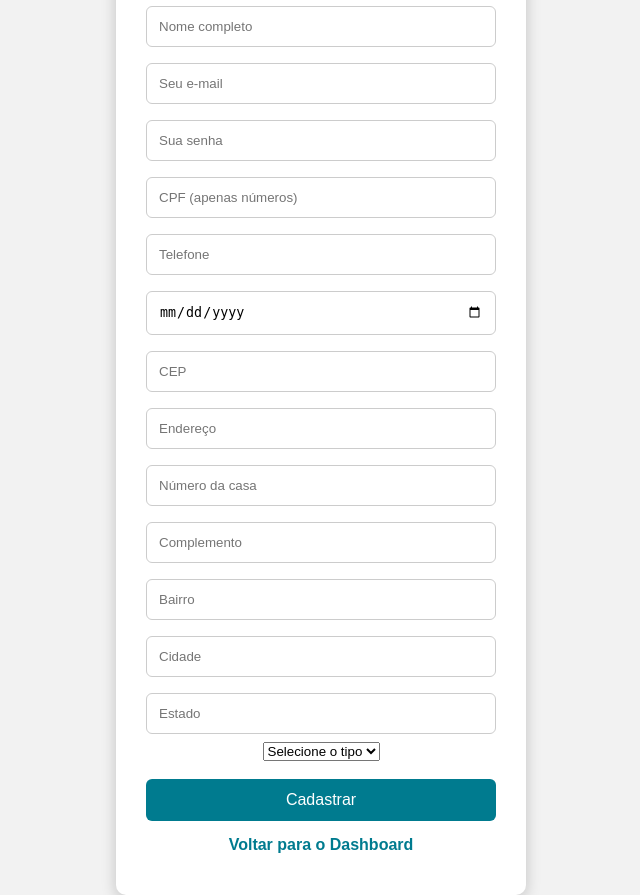
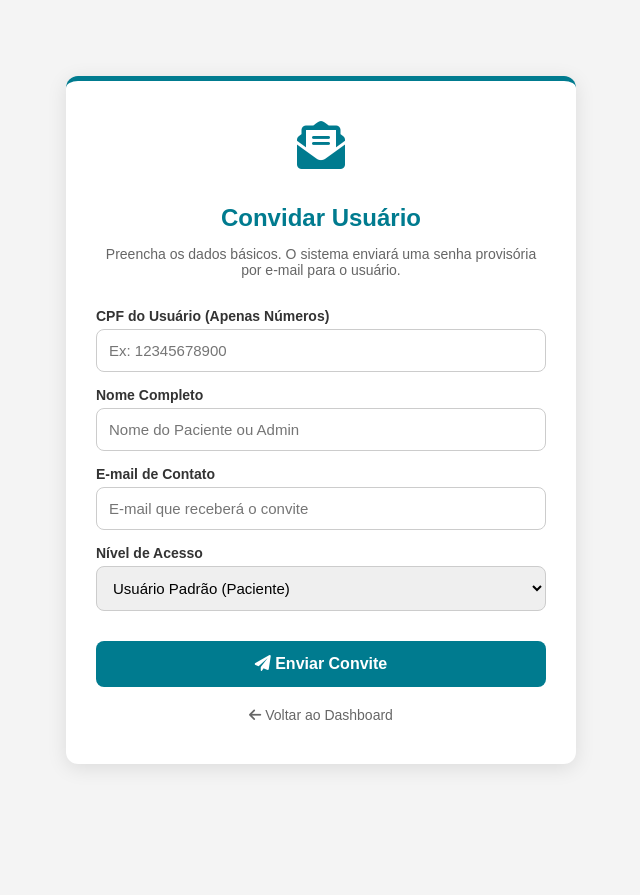
Before and after one commit to devth3us/seal-health-ar, a Flask app: page /admin/cadastro_usuarios in a window 1280 px wide. Shown: the whole page, without its empty margins (319-959 px from the left). After the commit the page ends 768 px from the top, so only its background shows below. Run offline with Flask 3, Linux system fonts and the light colour scheme; the visitor is signed in with stand-in values (Sample User, id 1); some libraries are stand-ins or nearby versions.

Commit message:
descanso%

```diff
--- a/app.py
+++ b/app.py
@@ -10,6 +10,10 @@ import pymysql
 from werkzeug.security import generate_password_hash, check_password_hash
 from datetime import datetime, timedelta
 import json
+import string
+import random
+import requests
+
 
 # Importa os Blueprints
 from recuperar_senha import recuperar
@@ -275,6 +279,83 @@ def register():
         flash("register_error")
         return redirect(url_for("cadastro"))
 
+
+@app.route("/admin/enviar_convite", methods=["POST"])
+def enviar_convite():
+    if "admin" not in session:
+        flash("Sessão expirada. Faça login novamente.", "error")
+        return redirect(url_for("login_admin"))
+
+    cpf = request.form.get("cpf")
+    nome = request.form.get("nome")
+    email = request.form.get("email")
+    tipo = request.form.get("tipo")
+
+    # 1. Gera uma senha provisória aleatória de 6 letras/números
+    senha_temp = ''.join(random.choices(string.ascii_letters + string.digits, k=6))
+    senha_hash = generate_password_hash(senha_temp)
+
+    try:
+        with pymysql.connect(**db_config) as conn:
+            with conn.cursor() as cursor:
+                # Verifica se o CPF já existe para não dar erro no banco
+                cursor.execute("select cpf from pessoa where cpf=%s", (cpf,))
+                if cursor.fetchone():
+                    flash("Este CPF já está cadastrado no sistema.", "error")
+                    return redirect(url_for("admin_cadastro_usuarios"))
+
+                # Insere os dados básicos e deixa o resto em branco/padrão para o usuário preencher depois
+                # A data padrão '2000-01-01' evita erro de SQL se o campo for obrigatório
+                cursor.execute("""
+                    insert into pessoa
+                    (cpf, nome, email, senha, dt_nasc, cep, num_ende, complemento_ende, tell, tipo)
+                    values (%s, %s, %s, %s, '2000-01-01', '', '', '', '', %s)
+                """, (cpf, nome, email, senha_hash, tipo))
+                conn.commit()
+
+        # 2. Prepara o e-mail de convite lindão
+        chave_api = os.environ.get("CHAVE_RESEND")
+
+        html_email = f"""
+        <div style="font-family: Arial, sans-serif; background: #f4f4f4; padding: 30px;">
+            <div style="background: white; max-width: 500px; margin: auto; padding: 30px; border-radius: 10px; border-top: 5px solid #007b8f; text-align: center;">
+                <h2 style="color: #007b8f;">Bem-vindo ao Seal Health!</h2>
+                <p>Olá <strong>{nome}</strong>, você foi convidado pela administração para acessar nosso sistema.</p>
+                <p>Seus dados de acesso temporários são:</p>
+                <div style="background: #f0f8ff; padding: 15px; border-radius: 8px; font-size: 18px; margin: 20px 0; font-weight: bold; color: #333;">
+                    E-mail: {email}<br>
+                    Senha provisória: {senha_temp}
+                </div>
+                <p>Recomendamos que você acesse o sistema e faça a redefinição da sua senha e complete seu perfil o mais rápido possível.</p>
+                <a href="https://sealhealth.org" style="display: inline-block; background: #007b8f; color: white; padding: 12px 25px; text-decoration: none; border-radius: 6px; font-weight: bold; margin-top: 15px;">Acessar o Sistema</a>
+            </div>
+        </div>
+        """
+
+        # 3. Dispara via Resend
+        url = "https://api.resend.com/emails"
+        headers = {
+            "Authorization": f"Bearer {chave_api}",
+            "Content-Type": "application/json"
+        }
+        payload = {
+            "from": "Seal Health <onboarding@resend.dev>",
+            "to": [email],
+            "subject": "Você foi convidado! - Seal Health",
+            "html": html_email
+        }
+
+        requests.post(url, json=payload, headers=headers)
+
+        flash("Convite enviado com sucesso! O usuário já pode acessar o sistema.", "success")
+        return redirect(url_for("admin_cadastro_usuarios"))
+
+    except Exception as e:
+        print("Erro ao cadastrar convite:", e)
+        flash("Erro interno ao processar o cadastro.", "error")
+        return redirect(url_for("admin_cadastro_usuarios"))
+
+
 @app.route("/admin/usuarios")
 def admin_usuarios():
     if "admin" not in session:
--- a/templates/admin_cadastro_usuarios.html
+++ b/templates/admin_cadastro_usuarios.html
@@ -1,128 +1,155 @@
 <!DOCTYPE html>
-<html lang="pt-br">
+<html lang="pt-BR">
 <head>
-  <meta charset="UTF-8">
-  <title>Cadastro</title>
-  <link rel="stylesheet" href="{{ url_for('static', filename='styles/cadastro.css') }}">
-  <script src="https://cdn.jsdelivr.net/npm/sweetalert2@11"></script>
+    <meta charset="UTF-8">
+    <meta name="viewport" content="width=device-width, initial-scale=1.0">
+    <title>Convidar Usuário - Seal Health</title>
+    <link rel="stylesheet" href="https://cdnjs.cloudflare.com/ajax/libs/font-awesome/6.0.0-beta3/css/all.min.css">
+    <script src="https://cdn.jsdelivr.net/npm/sweetalert2@11"></script>
+    <style>
+        body {
+            font-family: 'Arial', sans-serif;
+            background-color: #f4f4f4;
+            margin: 0;
+            padding: 20px;
+            display: flex;
+            justify-content: center;
+            align-items: center;
+            min-height: 100vh;
+        }
+        .invite-card {
+            background: white;
+            width: 100%;
+            max-width: 450px;
+            padding: 40px 30px;
+            border-radius: 12px;
+            box-shadow: 0 4px 20px rgba(0,0,0,0.1);
+            text-align: center;
+            border-top: 5px solid #007b8f;
+        }
+        .invite-card h2 {
+            color: #007b8f;
+            margin-bottom: 10px;
+        }
+        .invite-card p {
+            color: #666;
+            font-size: 14px;
+            margin-bottom: 30px;
+        }
+        .input-group {
+            text-align: left;
+            margin-bottom: 15px;
+        }
+        .input-group label {
+            display: block;
+            font-weight: bold;
+            font-size: 14px;
+            color: #333;
+            margin-bottom: 5px;
+        }
+        .input-group input, .input-group select {
+            width: 100%;
+            padding: 12px;
+            border: 1px solid #ccc;
+            border-radius: 8px;
+            box-sizing: border-box;
+            font-size: 15px;
+            outline: none;
+            transition: border-color 0.3s;
+        }
+        .input-group input:focus, .input-group select:focus {
+            border-color: #007b8f;
+        }
+        .btn-submit {
+            width: 100%;
+            padding: 14px;
+            background-color: #007b8f;
+            color: white;
+            font-size: 16px;
+            font-weight: bold;
+            border: none;
+            border-radius: 8px;
+            cursor: pointer;
+            margin-top: 15px;
+            transition: background 0.3s;
+        }
+        .btn-submit:hover {
+            background-color: #005f73;
+        }
+        .btn-back {
+            display: inline-block;
+            margin-top: 20px;
+            color: #666;
+            text-decoration: none;
+            font-size: 14px;
+        }
+        .btn-back:hover {
+            color: #007b8f;
+            text-decoration: underline;
+        }
+    </style>
 </head>
 <body>
-  <div class="login-container">
-    <h2>Cadastro</h2>
-    <form id="cadastroForm" action="{{ url_for('register') }}" method="POST">
-      <input type="text" name="nome" placeholder="Nome completo" required><br>
-      <input type="email" name="email" placeholder="Seu e-mail" required><br>
-      <input type="password" name="senha" placeholder="Sua senha" required><br>
-      <input type="text" id="cpf" name="cpf" placeholder="CPF (apenas números)" required maxlength="11"><br>
-      <input type="text" name="tel" placeholder="Telefone" required><br>
-      <input type="date" id="dt_nasc" name="dt_nasc" placeholder="Data de Nascimento" required><br>
 
-      <!-- CEP logo abaixo da data de nascimento -->
-      <input type="text" id="cep" name="cep" placeholder="CEP" maxlength="9" required><br>
+    <div style="display: none;">
+        {% with messages = get_flashed_messages(with_categories=true) %}
+          {% if messages %}
+            {% for category, message in messages %}
+              <div class="flash-message" data-category="{{ category }}">{{ message }}</div>
+            {% endfor %}
+          {% endif %}
+        {% endwith %}
+    </div>
 
-      <input type="text" id="endereco" name="endereco" placeholder="Endereço" required><br>
-      <input type="text" name="num_casa" placeholder="Número da casa" required><br>
-      <input type="text" name="complemento_ende" placeholder="Complemento"><br>
-      <input type="text" id="bairro" name="bairro" placeholder="Bairro" readonly><br>
-      <input type="text" id="cidade" name="cidade" placeholder="Cidade" readonly><br>
-      <input type="text" id="estado" name="estado" placeholder="Estado" readonly><br>
+    <div class="invite-card">
+        <i class="fas fa-envelope-open-text fa-3x" style="color: #007b8f; margin-bottom: 15px;"></i>
+        <h2>Convidar Usuário</h2>
+        <p>Preencha os dados básicos. O sistema enviará uma senha provisória por e-mail para o usuário.</p>
 
-      <select name="tipo" required>
-        <option value="">Selecione o tipo</option>
-        <option value="US">(US)</option>
-        <option value="ADM">(ADM)</option>
-      </select><br><br>
+        <form action="{{ url_for('enviar_convite') }}" method="POST">
+            <div class="input-group">
+                <label for="cpf">CPF do Usuário (Apenas Números)</label>
+                <input type="text" id="cpf" name="cpf" maxlength="11" required placeholder="Ex: 12345678900">
+            </div>
 
-      <button type="submit">Cadastrar</button>
-    </form>
+            <div class="input-group">
+                <label for="nome">Nome Completo</label>
+                <input type="text" id="nome" name="nome" required placeholder="Nome do Paciente ou Admin">
+            </div>
 
-   <p><a href="#" onclick="window.history.back(); return false;">Voltar para o Dashboard</a></p>
+            <div class="input-group">
+                <label for="email">E-mail de Contato</label>
+                <input type="email" id="email" name="email" required placeholder="E-mail que receberá o convite">
+            </div>
 
-  <!-- parte dos nossos SweetAlert  bonitinho -->
-  {% with messages = get_flashed_messages() %}
-    {% if messages %}
-      <script>
-        const msg = "{{ messages[0] }}";
-        if (msg === "registered") {
-          Swal.fire({
-            icon: "success",
-            title: "Cadastro realizado com sucesso!",
-            confirmButtonText: "OK"
-          }).then(() => {
-            window.location.href = "/";
-          });
-        } else if (msg === "register_error") {
-          Swal.fire({
-            icon: "error",
-            title: "Erro no cadastro",
-            text: "Verifique os dados e tente novamente.",
-            confirmButtonText: "OK"
-          });
-        }
-      </script>
-    {% endif %}
-  {% endwith %}
+            <div class="input-group">
+                <label for="tipo">Nível de Acesso</label>
+                <select id="tipo" name="tipo" required>
+                    <option value="US">Usuário Padrão (Paciente)</option>
+                    <option value="ADM">Administrador do Sistema</option>
+                </select>
+            </div>
 
-  <script>
-    // --- um calculo do CPF ---
-    function validarCPF(cpf) {
-      cpf = cpf.replace(/[^\d]+/g,'');
-      if(cpf == '' || cpf.length != 11) return false;
-      if (/^(\d)\1{10}$/.test(cpf)) return false;
+            <button type="submit" class="btn-submit"><i class="fas fa-paper-plane"></i> Enviar Convite</button>
+        </form>
 
-      let soma = 0, resto;
-      for (let i=1; i<=9; i++) soma += parseInt(cpf.substring(i-1,i)) * (11-i);
-      resto = (soma * 10) % 11;
-      if ((resto == 10) || (resto == 11)) resto = 0;
-      if (resto != parseInt(cpf.substring(9,10))) return false;
+        <a href="{{ url_for('dashboard_admin') }}" class="btn-back"><i class="fas fa-arrow-left"></i> Voltar ao Dashboard</a>
+    </div>
 
-      soma = 0;
-      for (let i=1; i<=10; i++) soma += parseInt(cpf.substring(i-1,i)) * (12-i);
-      resto = (soma * 10) % 11;
-      if ((resto == 10) || (resto == 11)) resto = 0;
-      if (resto != parseInt(cpf.substring(10,11))) return false;
-
-      return true;
-    }
-
-    // ---fazendo a busca do CEP (ViaCEP) como o Prof Marcos Costa falou ---
-    document.getElementById("cep").addEventListener("blur", async function(){
-      let cep = this.value.replace(/\D/g, '');
-      if(cep.length !== 8){
-        Swal.fire("CEP inválido!", "Digite um CEP com 8 números.", "error");
-        return;
-      }
-
-      try {
-        let response = await fetch(`https://viacep.com.br/ws/${cep}/json/`);
-        let data = await response.json();
-
-        if(data.erro){
-          Swal.fire("CEP não encontrado!", "", "error");
-        } else {
-          document.getElementById("endereco").value = data.logradouro || "";
-          document.getElementById("bairro").value = data.bairro || "";
-          document.getElementById("cidade").value = data.localidade || "";
-          document.getElementById("estado").value = data.uf || "";
-        }
-      } catch (e){
-        Swal.fire("Erro ao buscar CEP.", "", "error");
-      }
-    });
-
-    //  Validação antes de enviar
-    document.getElementById("cadastroForm").addEventListener("submit", function(e){
-      let cpf = document.getElementById("cpf").value;
-      let nasc = document.getElementById("dt_nasc").value;
-
-      if(!validarCPF(cpf)){
-        e.preventDefault();
-        Swal.fire("CPF inválido!", "", "error");
-        return;
-      }
-
-
-    });
-  </script>
+    <script>
+        // Lógica para mostrar o alerta na tela
+        document.addEventListener("DOMContentLoaded", function() {
+            const flashMessages = document.querySelectorAll('.flash-message');
+            flashMessages.forEach(msg => {
+                const categoria = msg.getAttribute('data-category');
+                Swal.fire({
+                    icon: categoria === 'success' ? 'success' : 'error',
+                    title: categoria === 'success' ? 'Sucesso!' : 'Atenção',
+                    text: msg.innerText,
+                    confirmButtonColor: '#007b8f'
+                });
+            });
+        });
+    </script>
 </body>
 </html>
```
